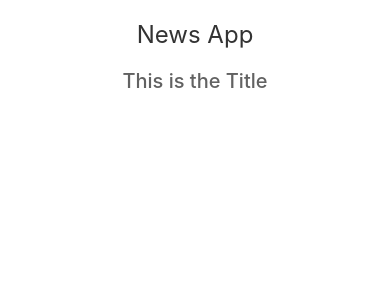
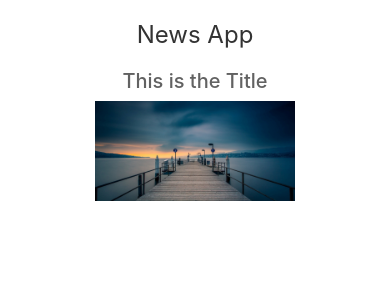
Before and after one commit to PreetiW/react-native-workshop, a React Native app in the folder NewsApp/: screen / in a window 390 px wide. Shown: the top 300 px of the page. Built offline with nearby package versions, Linux system fonts and the light colour scheme.

Commit message:
Added Image Example

```diff
--- a/NewsApp/src/2/screens/HomeScreen/index.js
+++ b/NewsApp/src/2/screens/HomeScreen/index.js
@@ -4,7 +4,7 @@
  */
 
 import React, { Component } from 'react';
-import { Text, View } from 'react-native';
+import { Text, View, Image } from 'react-native';
 import styles from './styles';
 
 import Title from './../../components/Title';
@@ -15,6 +15,9 @@ export default class HomeScreen extends Component<Props> {
       <View style={styles.container}>
         <Text style={styles.header}>News App</Text>
         <Title text="This is the Title" />
+        <Image style={styles.image} source={require('../../../assets/background.jpg')}/>
+        {/*<Image style={styles.image}
+               source={{uri: 'https://facebook.github.io/react-native/docs/assets/favicon.png'}}/>*/}
       </View>
     );
   }
--- a/NewsApp/src/2/screens/HomeScreen/styles.js
+++ b/NewsApp/src/2/screens/HomeScreen/styles.js
@@ -1,4 +1,4 @@
-import { StyleSheet } from 'react-native';
+import { StyleSheet, Dimensions } from 'react-native';
 
 const styles = StyleSheet.create({
   container: {
@@ -10,6 +10,12 @@ const styles = StyleSheet.create({
     fontSize: 24,
     color:'#333',
     margin: 20,
+  },
+  image: {
+    width: 200,
+    height: 100,
+    margin: 8,
+    //resizeMode:'contain'
   }
 });
 
```
Also changed, not shown: NewsApp/src/assets/background.jpg (added).
